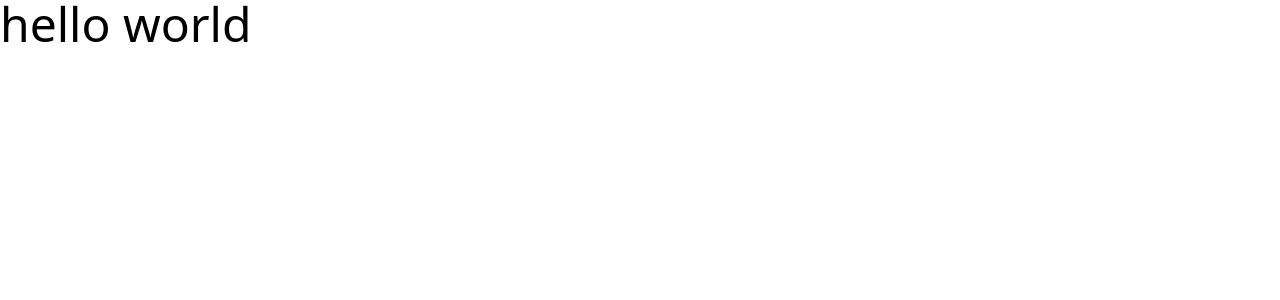
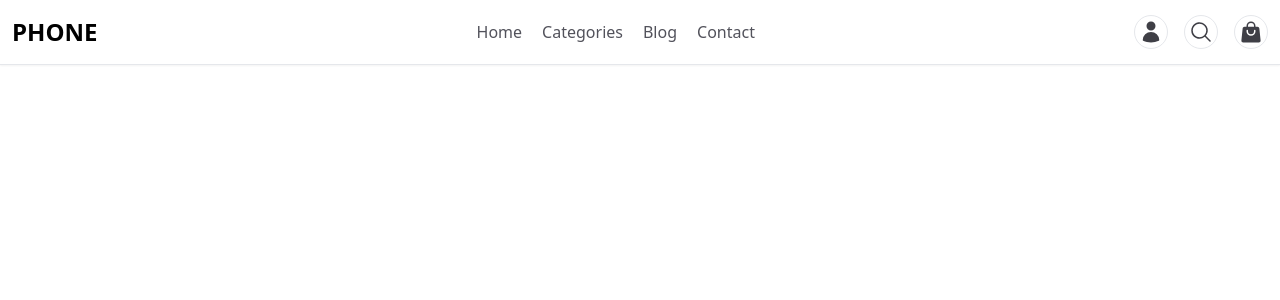
Before and after one commit to abdellah711/next-ecommerce-app, a Next.js app: page / in a window 1280 px wide. Shown: the top 300 px of the page. Built offline with nearby package versions, Linux system fonts and the light colour scheme.

Commit message:
implement navbar

```diff
--- /dev/null
+++ b/src/components/layout/Navbar.tsx
@@ -0,0 +1,41 @@
+import Link from "next/link";
+import SearchIcon from '@heroicons/react/24/solid/MagnifyingGlassIcon'
+import CartIcon from '@heroicons/react/24/solid/ShoppingBagIcon'
+import UserIcon from "@heroicons/react/24/solid/UserIcon";
+
+
+export default function Navbar() {
+    return (
+        <nav className="sticky top-0 border-b shadow-sm">
+            <div className="flex justify-between items-center max-w-7xl mx-auto p-3">
+                <Link href="/" className="text-2xl font-bold">PHONE</Link>
+                <ul className="flex gap-5 p-2 text-zinc-600">
+                    <li>
+                        <a href="#">Home</a>
+                    </li>
+                    <li>
+                        <a href="#">Categories</a>
+                    </li>
+                    <li>
+                        <a href="#">Blog</a>
+                    </li>
+                    <li>
+                        <a href="#">Contact</a>
+                    </li>
+                </ul>
+
+                <div className="flex gap-4 items-center">
+                    <Link href="/account" className="border rounded-full p-1">
+                        <UserIcon className="w-6 aspect-square text-zinc-700" />
+                    </Link>
+                    <Link href="/search" className="border rounded-full p-1">
+                        <SearchIcon className="w-6 aspect-square text-zinc-700" />
+                    </Link>
+                    <Link href="/cart" className="border rounded-full p-1">
+                        <CartIcon className="w-6 aspect-square text-zinc-700" />
+                    </Link>
+                </div>
+            </div>
+        </nav>
+    )
+}
--- a/src/pages/_app.tsx
+++ b/src/pages/_app.tsx
@@ -1,6 +1,12 @@
+import Navbar from '@/components/layout/Navbar'
 import '@/styles/globals.css'
 import type { AppProps } from 'next/app'
 
 export default function App({ Component, pageProps }: AppProps) {
-  return <Component {...pageProps} />
+  return (
+    <>
+      <Navbar />
+      <Component {...pageProps} />
+    </>
+  )
 }
--- a/src/pages/index.tsx
+++ b/src/pages/index.tsx
@@ -2,7 +2,6 @@
 export default function Home() {
   return (
     <>
-      <p className="text-5xl">hello world</p>
     </>
   )
 }
```
